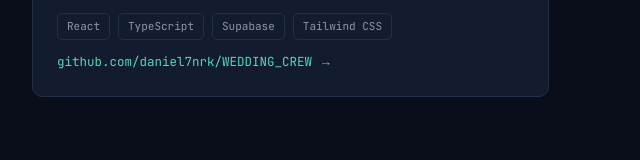
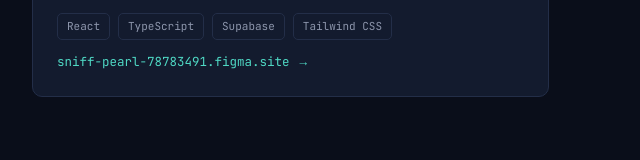
Before and after one commit to daniel7nrk/potfolio, a plain HTML site: page index.html in a window 1280 px wide. Shown: the part 4260-4420 px from the top of the page, 80-720 px from the left. Drawn offline with Linux system fonts and the light colour scheme.

Commit message:
Update WeddingCrew Rwanda live link to sniff-pearl-78783491.figma.site

```diff
--- a/index.html
+++ b/index.html
@@ -212,7 +212,7 @@
           <h3>WeddingCrew Rwanda</h3>
           <p>A full-stack wedding service marketplace connecting couples across Rwanda with vetted event professionals — from baristas and serving staff to MCs and florists. Built with a Supabase backend featuring direct messaging, vendor management, and real-time inquiries.</p>
           <div class="stack"><span>React</span><span>TypeScript</span><span>Supabase</span><span>Tailwind CSS</span></div>
-          <div class="stack" style="margin-top:12px;"><a href="https://github.com/daniel7nrk/WEDDING_CREW" target="_blank" rel="noopener" style="color:var(--teal); font-family:'JetBrains Mono'; font-size:12.5px;">github.com/daniel7nrk/WEDDING_CREW →</a></div>
+          <div class="stack" style="margin-top:12px;"><a href="https://sniff-pearl-78783491.figma.site" target="_blank" rel="noopener" style="color:var(--teal); font-family:'JetBrains Mono'; font-size:12.5px;">sniff-pearl-78783491.figma.site →</a></div>
         </div>
       </div>
 
```
